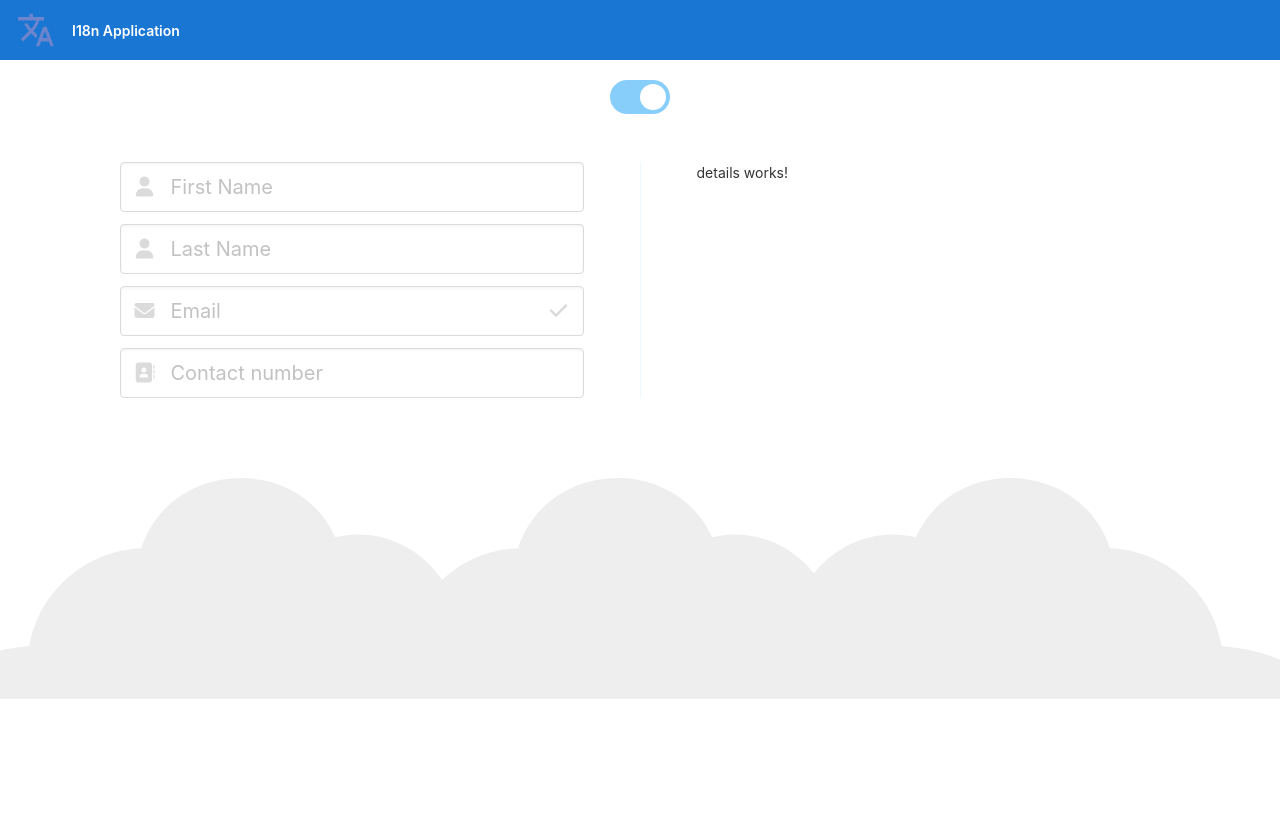
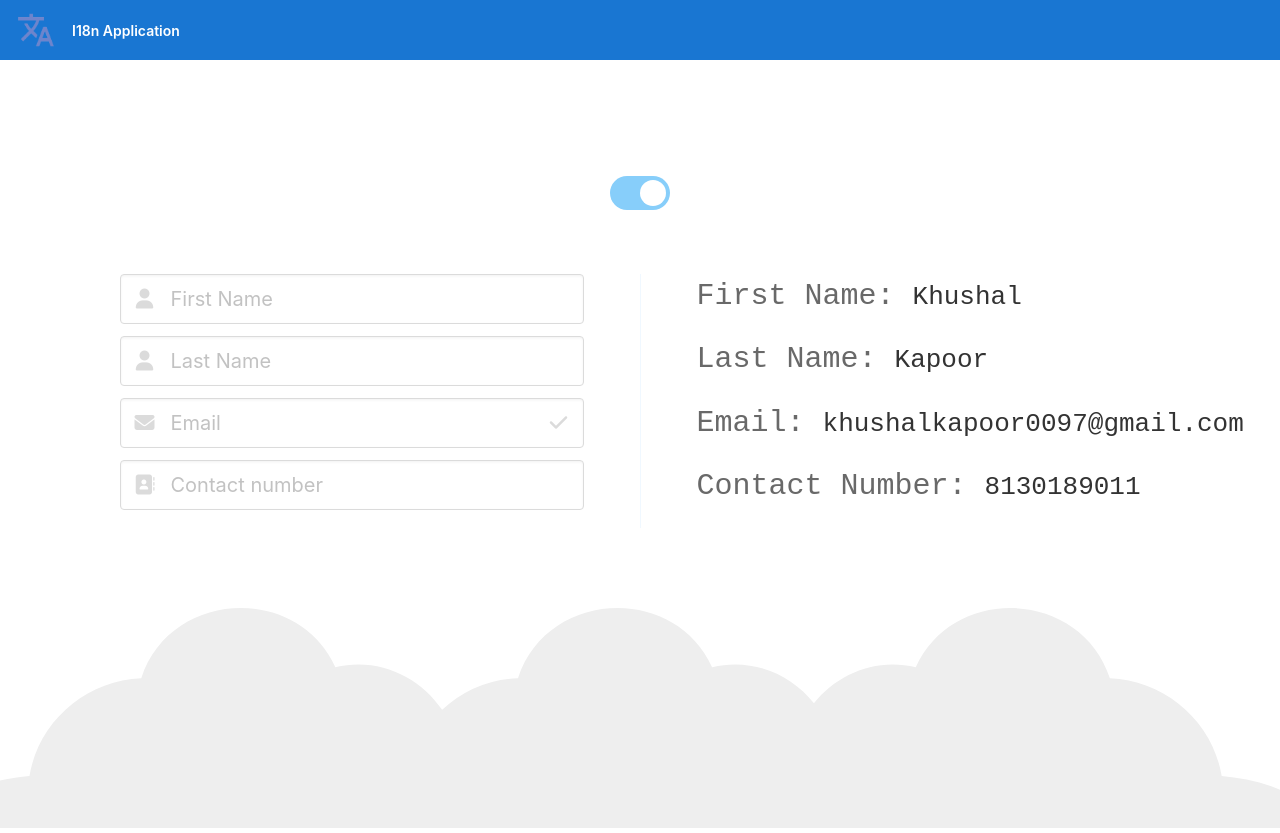
Before and after one commit to kapoorkhushal/I18n-App, an Angular app: page / in a window 1280 px wide. Before the commit the page ends 800 px from the top, so only its background shows below. Built offline with nearby package versions, Linux system fonts and the light colour scheme.

Commit message:
define input model in details component

```diff
--- a/src/app/app.component.scss
+++ b/src/app/app.component.scss
@@ -44,7 +44,7 @@ p {
 .content {
     display: flex;
     margin: 5rem auto;
-    padding: 0 1rem;
+    padding: 5rem 1rem 0;
     max-width: 75rem;
     flex-direction: column;
     align-items: center;
--- a/src/app/business/details/details.component.html
+++ b/src/app/business/details/details.component.html
@@ -1 +1,34 @@
-<p>details works!</p>
+<div>
+    <div class="field-mb-5">
+        <span class="text-field">
+            First Name:
+        </span>
+        <span class="input-field">
+            {{user.firstName}}
+        </span>
+    </div>
+    <div class="field-mb-5">
+        <span class="text-field">
+            Last Name:
+        </span>
+        <span class="input-field">
+            {{user.lastName}}
+        </span>
+    </div>
+    <div class="field-mb-5">
+        <span class="text-field">
+            Email:
+        </span>
+        <span class="input-field">
+            {{user.email}}
+        </span>
+    </div>
+    <div class="field-mb-5">
+        <span class="text-field">
+            Contact Number:
+        </span>
+        <span class="input-field">
+            {{user.contactNumber}}
+        </span>
+    </div>
+</div>
--- a/src/app/business/details/details.component.scss
+++ b/src/app/business/details/details.component.scss
@@ -0,0 +1,15 @@
+.text-field {
+    font-size: 30px;
+    font-family: monospace;
+    color: dimgray;
+}
+
+.input-field {
+    font-size: xx-large;
+    font-family: monospace;
+}
+
+.field-mb-5 {
+    margin-bottom: 1.15rem;
+    width: max-content;
+}
--- a/src/app/business/details/details.component.ts
+++ b/src/app/business/details/details.component.ts
@@ -1,4 +1,5 @@
-import { Component } from '@angular/core';
+import { Component, Input } from '@angular/core';
+import { User } from 'src/app/shared/models/user.model';
 
 @Component({
   selector: 'app-details',
@@ -7,4 +8,5 @@ import { Component } from '@angular/core';
 })
 export class DetailsComponent {
 
+  @Input() user!: User;
 }
--- a/src/app/main/home/home.component.html
+++ b/src/app/main/home/home.component.html
@@ -10,7 +10,7 @@
             </div>
             <div class="flex-divide"></div>
             <div class="flex-col">
-                <app-details></app-details>
+                <app-details [user] = "user"></app-details>
             </div>
         </div>
     </div>
--- a/src/app/main/home/home.component.scss
+++ b/src/app/main/home/home.component.scss
@@ -3,6 +3,7 @@
     display: inline-block;
     width: 60px;
     height: 34px;
+    margin: 1rem 0;
 }
 
 .switch input {
--- a/src/app/main/home/home.component.ts
+++ b/src/app/main/home/home.component.ts
@@ -1,4 +1,5 @@
 import { Component } from '@angular/core';
+import { User } from 'src/app/shared/models';
 
 @Component({
   selector: 'app-home',
@@ -7,4 +8,18 @@ import { Component } from '@angular/core';
 })
 export class HomeComponent {
 
+  public user!: User;
+
+  /**
+   * defines a new instance
+   */
+  constructor() {
+    this.user = {
+      firstName: "Khushal",
+      lastName: "Kapoor",
+      email: "khushalkapoor0097@gmail.com",
+      contactNumber: 8130189011
+    };
+  }
+
 }
--- /dev/null
+++ b/src/app/shared/models/index.ts
@@ -0,0 +1 @@
+export * from './user.model';
--- a/src/app/shared/models/user.model.ts
+++ b/src/app/shared/models/user.model.ts
@@ -1,6 +1,17 @@
-export class user {
+export class User {
+
     firstName!: string;
     lastName!: string;
     email!: string;
     contactNumber!: number;
+
+    /**
+     *
+     */
+    constructor(x : User) {
+        this.firstName = x.firstName;
+        this.lastName = x.lastName;
+        this.email = x.email;
+        this.contactNumber = x.contactNumber;
+    }
 }
```
